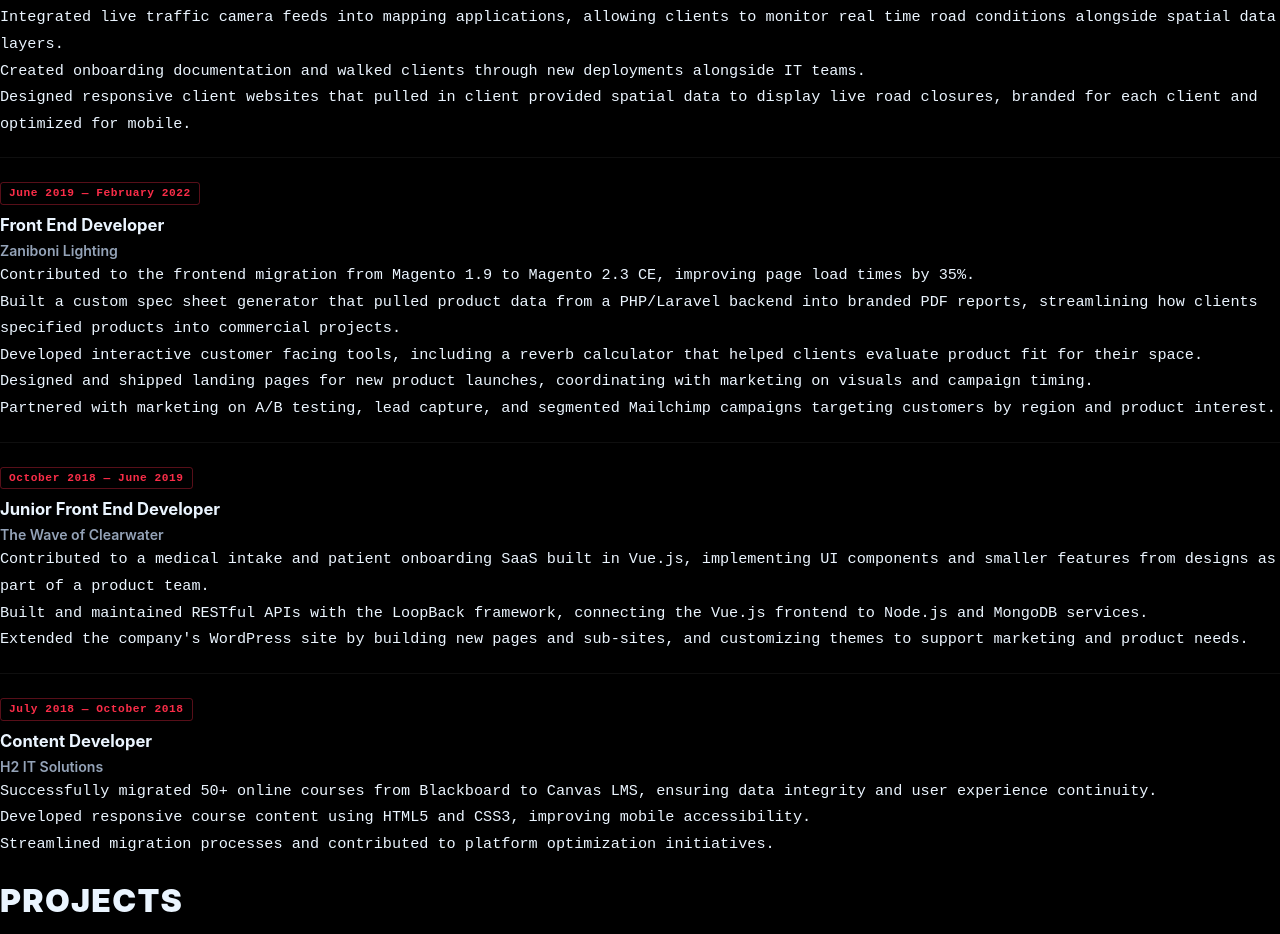
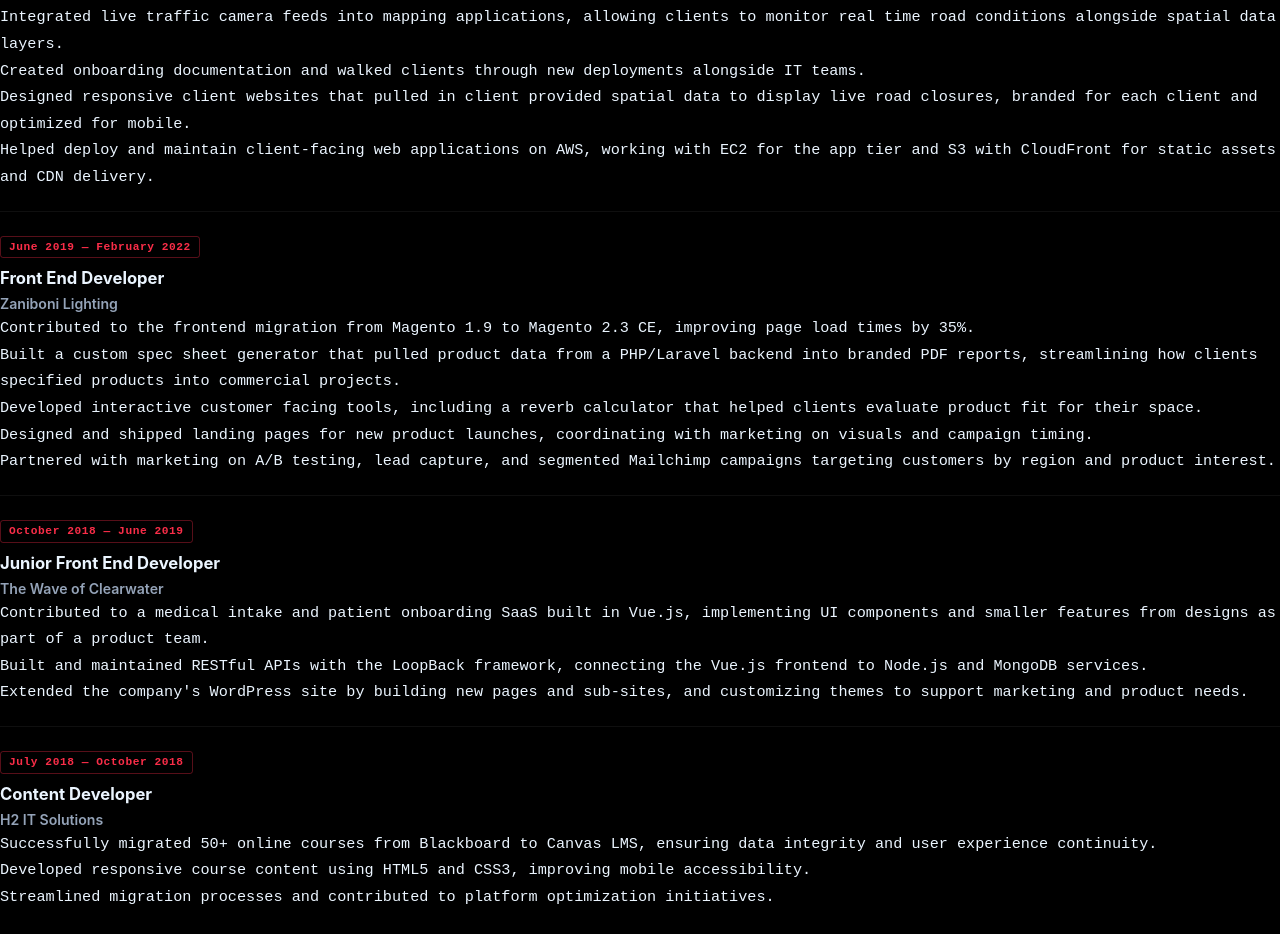
Before and after one commit to DwightX/portfoliov3, a Next.js app: page / in a window 1280 px wide. Shown: the part 2840-3774 px from the top of the page. Built offline with nearby package versions, Linux system fonts and the light colour scheme; no server answers.

Commit message:
updated with aws information

```diff
--- a/src/app/components/Experience.js
+++ b/src/app/components/Experience.js
@@ -36,6 +36,7 @@
                                 <li>Integrated live traffic camera feeds into mapping applications, allowing clients to monitor real time road conditions alongside spatial data layers.</li>
                                 <li>Created onboarding documentation and walked clients through new deployments alongside IT teams.</li>
                                 <li>Designed responsive client websites that pulled in client provided spatial data to display live road closures, branded for each client and optimized for mobile.</li>
+                                <li>Helped deploy and maintain client-facing web applications on AWS, working with EC2 for the app tier and S3 with CloudFront for static assets and CDN delivery.</li>
                             </ul>
                         </div>
                     </div>
```
Also changed, not shown: src/app/data/resume.md (+3 -2 lines).
